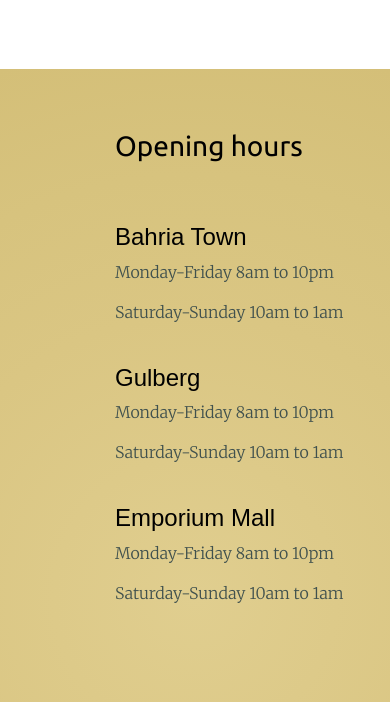
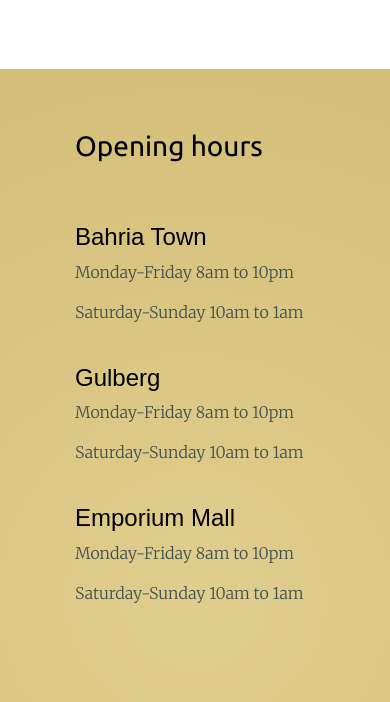
Before and after one commit to ahmedramzan/coffeeKulture, a plain HTML site: page index.html in a window 390 px wide. Shown: the part 2326-3028 px from the top of the page. Drawn offline with nearby package versions, Linux system fonts and the light colour scheme.

Commit message:
Update styles.css

```diff
--- a/css/styles.css
+++ b/css/styles.css
@@ -623,7 +623,7 @@ transition: width .2s ;
   }
 
   .inner-container {
-    padding: 60px 10px 10px 100px;
+    padding: 60px 10px 10px 60px;
   }
 
   /* last container */
```
